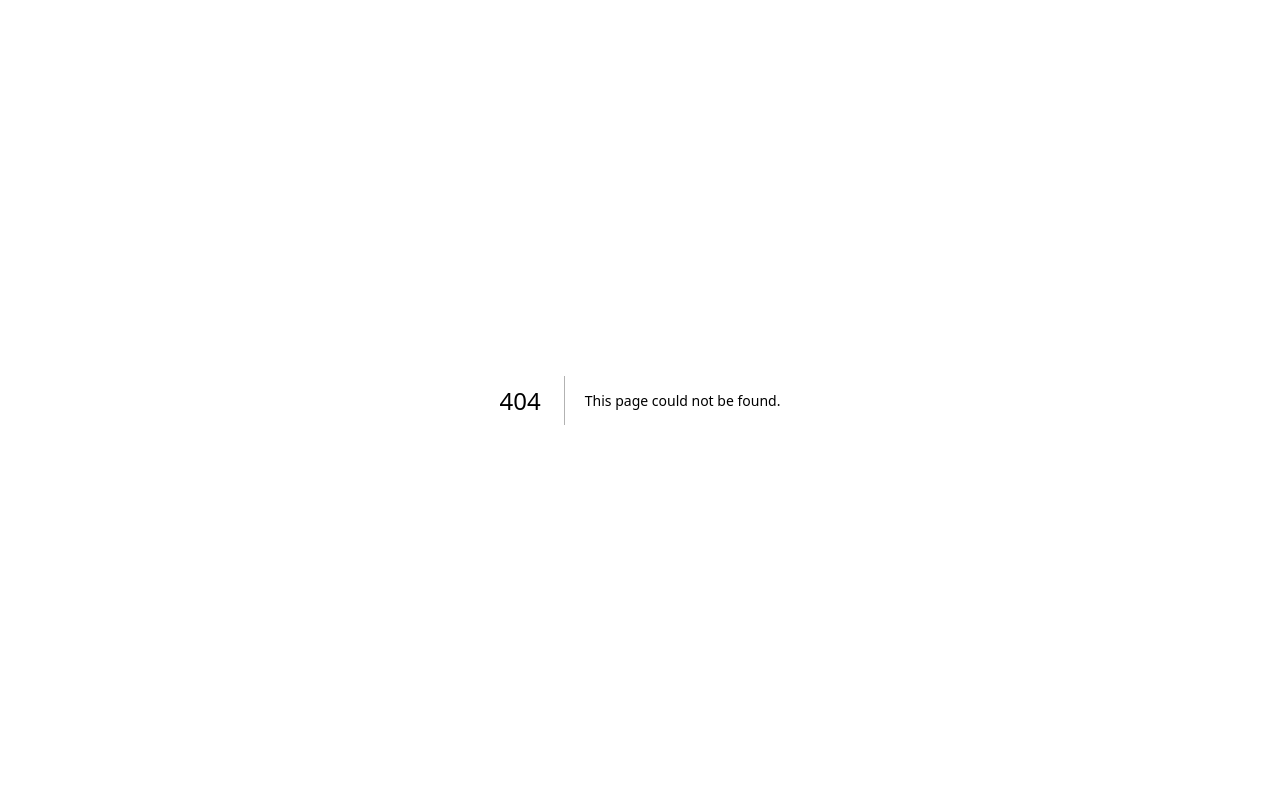
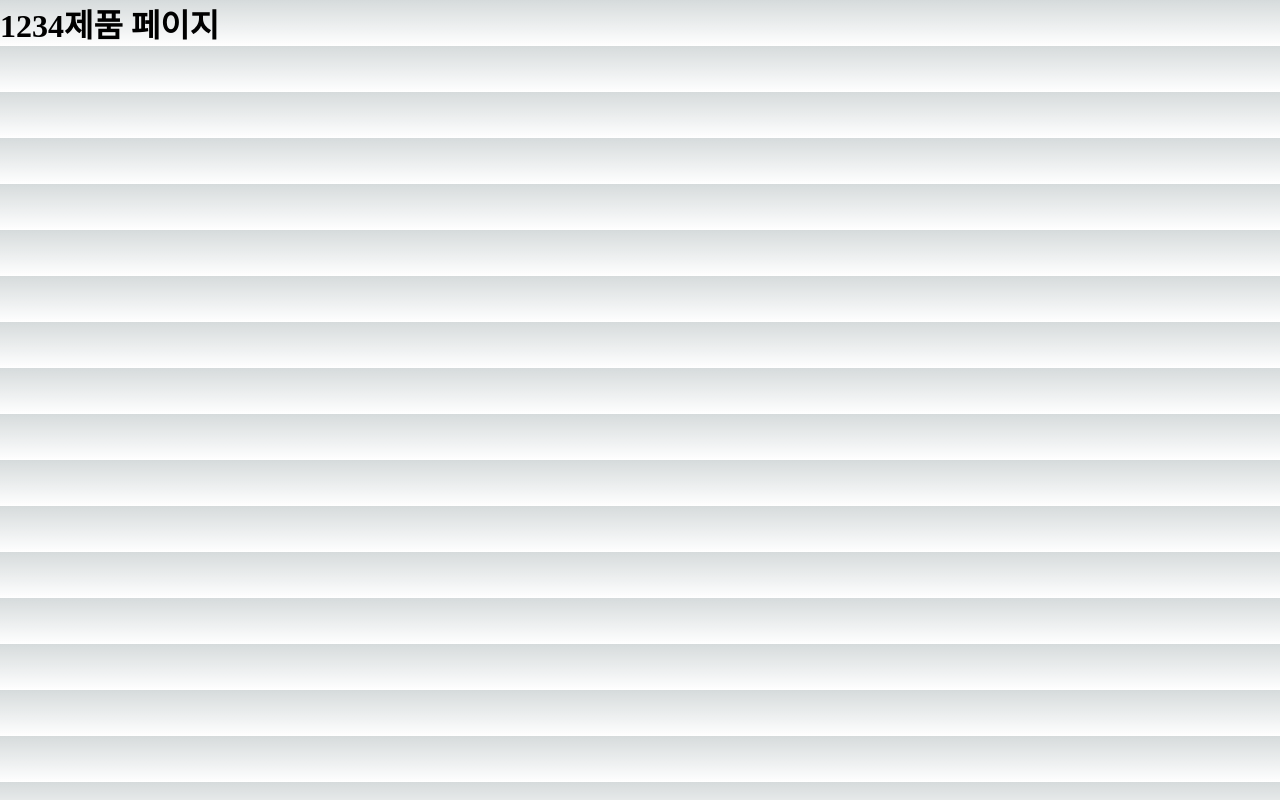
Before and after one commit to M-Sik/Next.js-Study, a Next.js app: page /products/1234 in a window 1280 px wide. Before the commit this address had no page. Built offline with nearby package versions, Linux system fonts and the light colour scheme.

Commit message:
동적 routing 공부 - 동적 라우팅할 폴더명을 [slug] 대괄호로 묶어준다. - 동적 라우팅 방식에서 미리 만들어놓을 페이지 경로를 만들기 위해 generateStaticParams 함수를 사용한다. - generateStaticParmas를 사용한 route는 ssg가 된다.

```diff
--- a/src/app/about/page.tsx
+++ b/src/app/about/page.tsx
@@ -1,4 +1,4 @@
-export default function page() {
+export default function AboutPage() {
   return (
     <h1>About us!</h1>
   )
--- /dev/null
+++ b/src/app/products/[slug]/page.tsx
@@ -0,0 +1,22 @@
+import React from 'react'
+
+type Props = {
+  // 동적라우팅을 위한 next.js props
+  params: {
+    // 동적 라우팅 폴더에 적은 name, slug
+    slug: string;
+  }
+}
+
+export default function SlugPage({params}: Props) {
+  return (
+    <h1>{ params.slug }제품 페이지</h1>
+  )
+}
+// 동적라우트 방식에서 미리 만들어놀 페이지 경로를 만들어주는 next.js 내장 함수
+export function generateStaticParams() {
+  const products = ['pants', 'skirt'];
+  return products.map((product) => ({
+    slug: product,
+  }))
+}
--- a/tsconfig.json
+++ b/tsconfig.json
@@ -24,6 +24,6 @@
       "@/*": ["./src/*"]
     }
   },
-  "include": ["next-env.d.ts", "**/*.ts", "**/*.tsx", ".next/types/**/*.ts"],
+  "include": ["next-env.d.ts", "**/*.ts", "**/*.tsx", ".next/types/**/*.ts", "src/app/products/[slug]"],
   "exclude": ["node_modules"]
 }
```
Also changed, not shown: src/app/products/page.tsx (added, +7 -0 lines).
